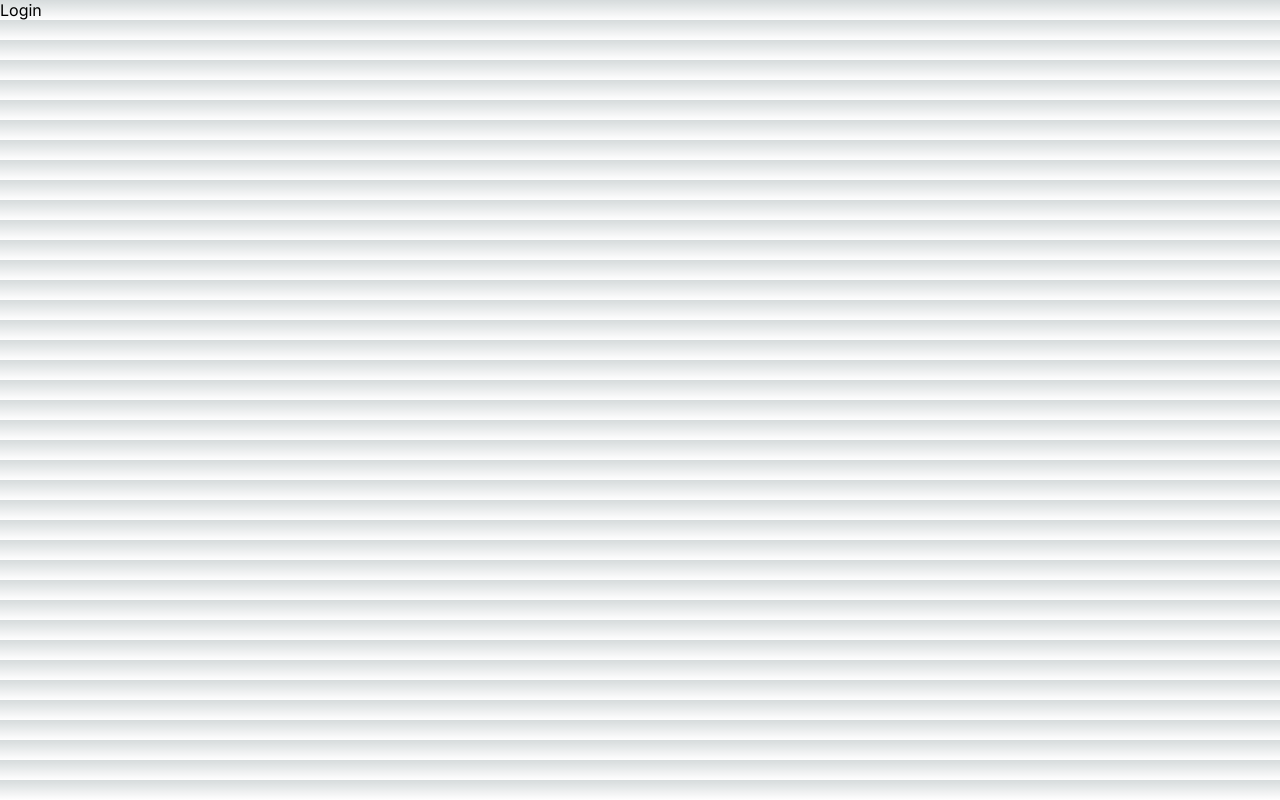
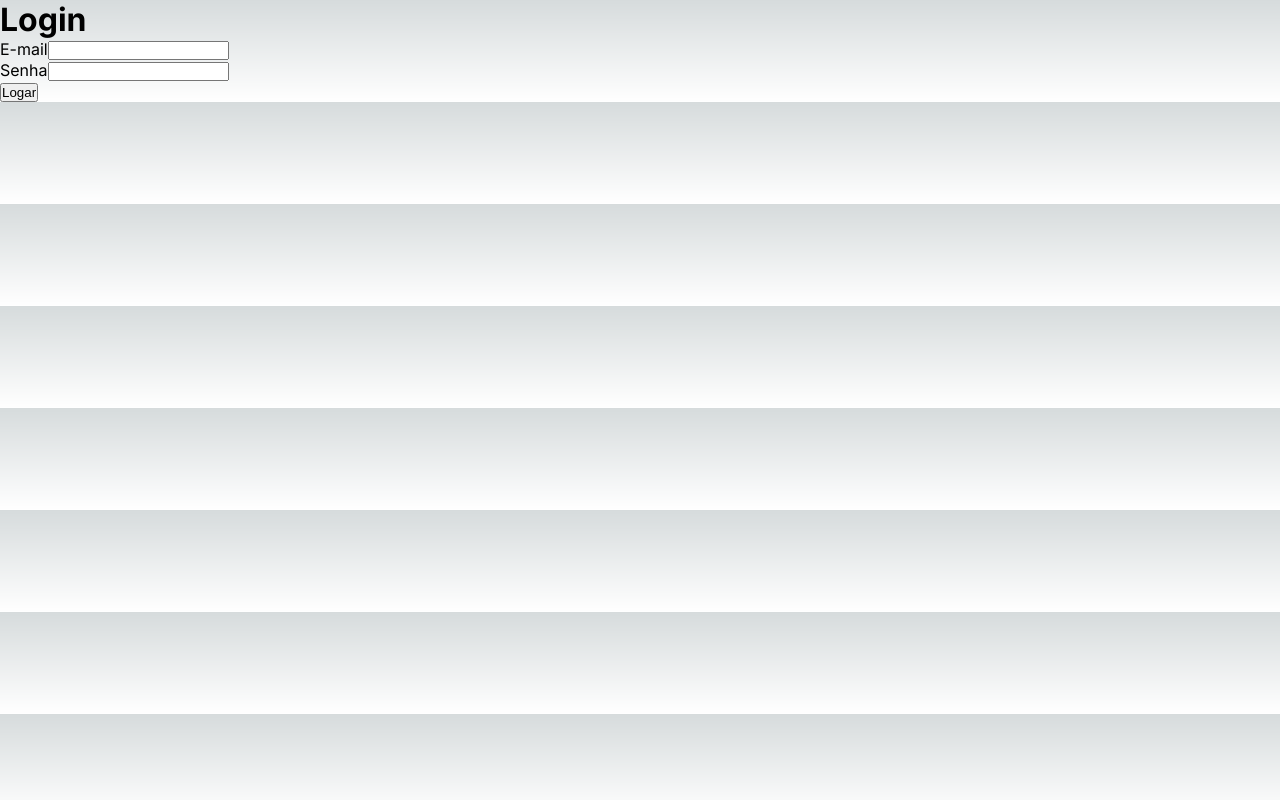
Before and after one commit to xtirian/TheNews-Front, a Next.js app: page /page/login in a window 1280 px wide. Built offline with nearby package versions, Linux system fonts and the light colour scheme.

Commit message:
feat: add login page and login form component

```diff
--- /dev/null
+++ b/src/Components/LoginForm/index.tsx
@@ -0,0 +1,52 @@
+"use client";
+import React, { useState } from "react";
+
+const LoginForm = () => {
+  const [formulario, setFormulario] = useState({
+    email: "",
+    password: "",
+  });
+
+  const logar = (e: React.FormEvent) => {
+    e.preventDefault();
+
+    console.log(formulario);
+
+    //TODO colocar a checagem no servidor
+  };
+
+  const alterarValores = (e: React.FormEvent<HTMLInputElement>) => {
+    const { name, value } = e.currentTarget;
+
+    setFormulario({
+      ...formulario, //Aqui nós vamos pegar todas as informações já existentes na variável (ue estão vazias)
+      [name]: value, //aqui nós vamos pegar o nome do input que vier e vamos alterar o "useState"
+    });
+  };
+
+  return (
+    <form onSubmit={logar}>
+      <div>
+        <label htmlFor="emailInput">E-mail</label>
+        <input
+          type="email"
+          name="email"
+          id="emailInput"
+          onChange={alterarValores}
+        />
+      </div>
+      <div>
+        <label htmlFor="passwordInput">Senha</label>
+        <input
+          type="password"
+          name="password"
+          id="passwordInput"
+          onChange={alterarValores}
+        />
+      </div>
+      <button type="submit">Logar</button>
+    </form>
+  );
+};
+
+export default LoginForm;
--- a/src/app/page/login/page.tsx
+++ b/src/app/page/login/page.tsx
@@ -1,9 +1,13 @@
-import React from 'react'
+import LoginForm from "@/Components/LoginForm";
+import React from "react";
 
 const Login = () => {
   return (
-    <div>Login</div>
-  )
-}
+    <div>
+      <h1>Login</h1>
+      <LoginForm />
+    </div>
+  );
+};
 
-export default Login
+export default Login;
```
